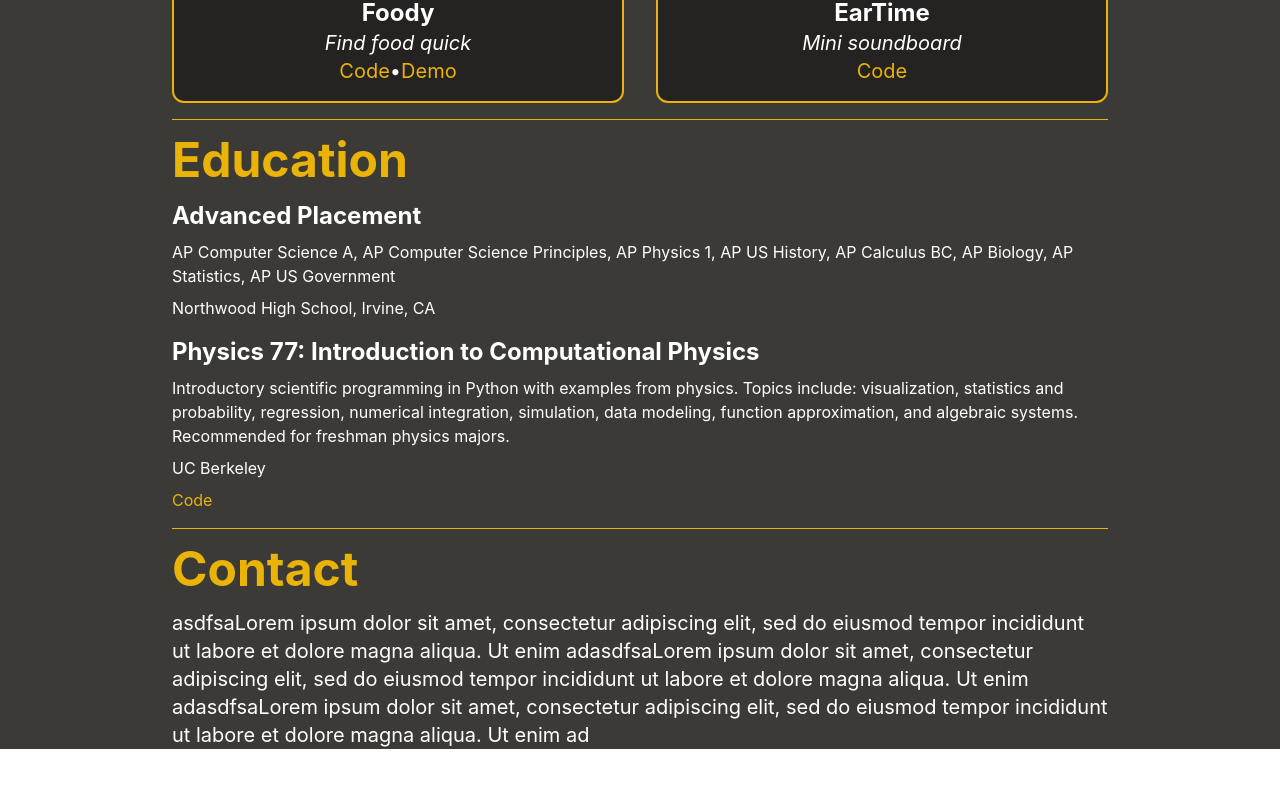
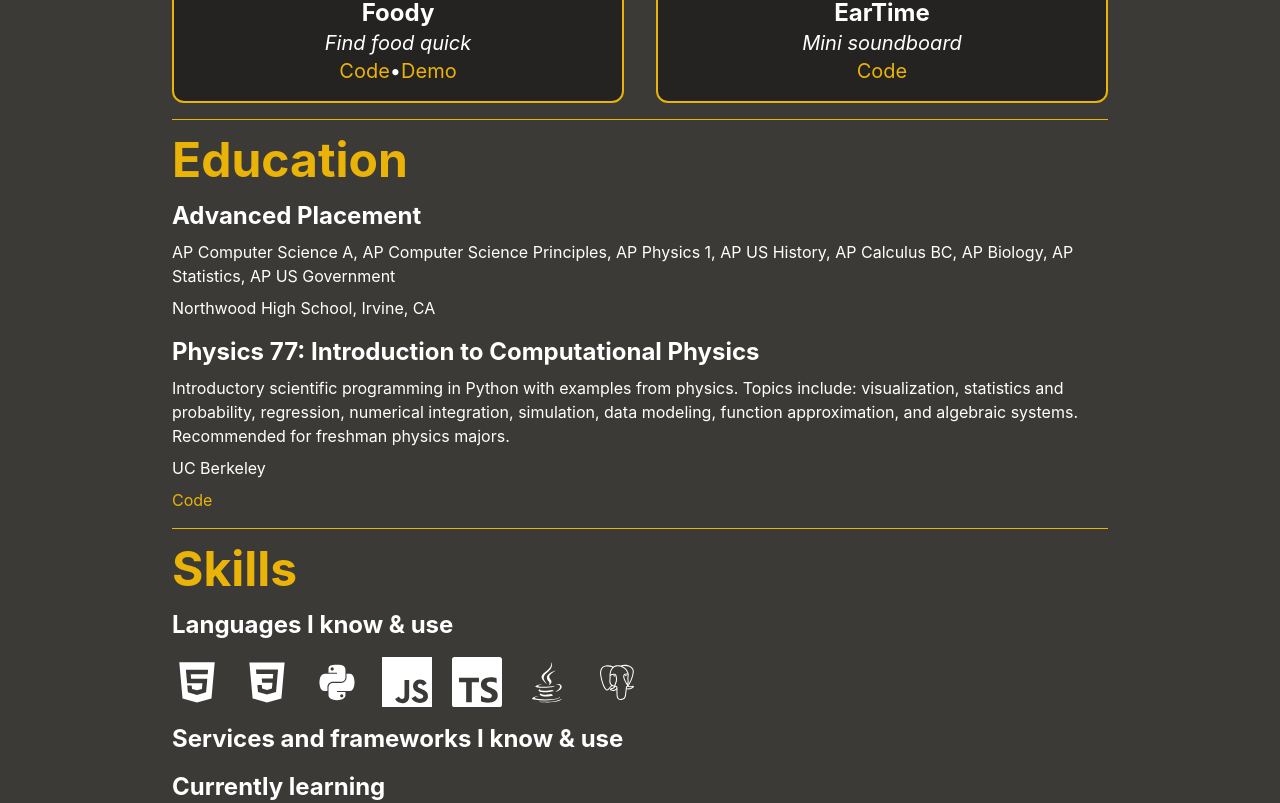
Before and after one commit to sidgithub780/portfolio, a React (Create React App) app: page / in a window 1280 px wide. Shown: the part 1934-2737 px from the top of the page. Before the commit the page ends 2683 px from the top, so only its background shows below. Built offline with nearby package versions, Linux system fonts and the light colour scheme.

Commit message:
skills section, removed contact section

```diff
--- a/package.json
+++ b/package.json
@@ -14,6 +14,7 @@
     "framer-motion": "^7.5.1",
     "react": "^18.2.0",
     "react-dom": "^18.2.0",
+    "react-icons": "^4.8.0",
     "react-scripts": "5.0.1",
     "web-vitals": "^2.1.4"
   },
--- a/src/components/Contact.js
+++ /dev/null
@@ -1,21 +0,0 @@
-import React from "react";
-
-export default function Contact() {
-  return (
-    <div>
-      <hr class="h-px my-4 bg-yellow-500 border-0"></hr>
-      <div>
-        <p className="text-yellow-500 text-5xl font-bold">Contact</p>
-        <p className="text-white text-xl mt-4">
-          asdfsaLorem ipsum dolor sit amet, consectetur adipiscing elit, sed do
-          eiusmod tempor incididunt ut labore et dolore magna aliqua. Ut enim
-          adasdfsaLorem ipsum dolor sit amet, consectetur adipiscing elit, sed
-          do eiusmod tempor incididunt ut labore et dolore magna aliqua. Ut enim
-          adasdfsaLorem ipsum dolor sit amet, consectetur adipiscing elit, sed
-          do eiusmod tempor incididunt ut labore et dolore magna aliqua. Ut enim
-          ad
-        </p>
-      </div>
-    </div>
-  );
-}
--- a/src/components/Home.js
+++ b/src/components/Home.js
@@ -2,11 +2,11 @@ import React, { useRef } from "react";
 import Intro from "./Intro";
 import AboutMe from "./AboutMe";
 import Work from "./Work";
-import Contact from "./Contact";
+import Skills from "./Skills";
 import Education from "./Education";
 
 function Home() {
-  const scrollToContact = useRef();
+  const scrollToSkills = useRef();
   const scrollToWork = useRef();
   const scrollToAbout = useRef();
   const scrollToEducation = useRef();
@@ -46,12 +46,12 @@ function Home() {
             </button>
             <button
               onClick={() =>
-                scrollToContact.current.scrollIntoView({
+                scrollToSkills.current.scrollIntoView({
                   behavior: "smooth",
                 })
               }
             >
-              <li className="transition hover:text-yellow-500">Contact</li>
+              <li className="transition hover:text-yellow-500">Skills</li>
             </button>
           </ul>
         </div>
@@ -68,8 +68,8 @@ function Home() {
           <div ref={scrollToEducation}>
             <Education />
           </div>
-          <div ref={scrollToContact}>
-            <Contact />
+          <div ref={scrollToSkills}>
+            <Skills />
           </div>
         </div>
       </div>
--- /dev/null
+++ b/src/components/Skills.js
@@ -0,0 +1,37 @@
+import React from "react";
+
+import {
+  DiHtml5,
+  DiCss3,
+  DiPython,
+  DiJava,
+  DiPostgresql,
+} from "react-icons/di";
+import { SiJavascript, SiTypescript } from "react-icons/si";
+
+export default function () {
+  return (
+    <div>
+      <hr class="h-px my-4 bg-yellow-500 border-0"></hr>
+
+      <p className="text-yellow-500 text-5xl font-bold">Skills</p>
+      <p className="text-white text-2xl font-bold mt-4">
+        Languages I know & use
+      </p>
+
+      <div className="flex flex-row mt-4 space-x-5">
+        <DiHtml5 size="50" style={{ color: "white" }} />
+        <DiCss3 size="50" style={{ color: "white" }} />
+        <DiPython size="50" style={{ color: "white" }} />
+        <SiJavascript size="50" style={{ color: "white" }} />
+        <SiTypescript size="50" style={{ color: "white" }} />
+        <DiJava size="50" style={{ color: "white" }} />
+        <DiPostgresql size="50" style={{ color: "white" }} />
+      </div>
+      <p className="text-white text-2xl font-bold mt-4">
+        Services and frameworks I know & use
+      </p>
+      <p className="text-white text-2xl font-bold mt-4">Currently learning</p>
+    </div>
+  );
+}
```
Also changed, not shown: 1 other file (tests, documents, lock files or other folders).
